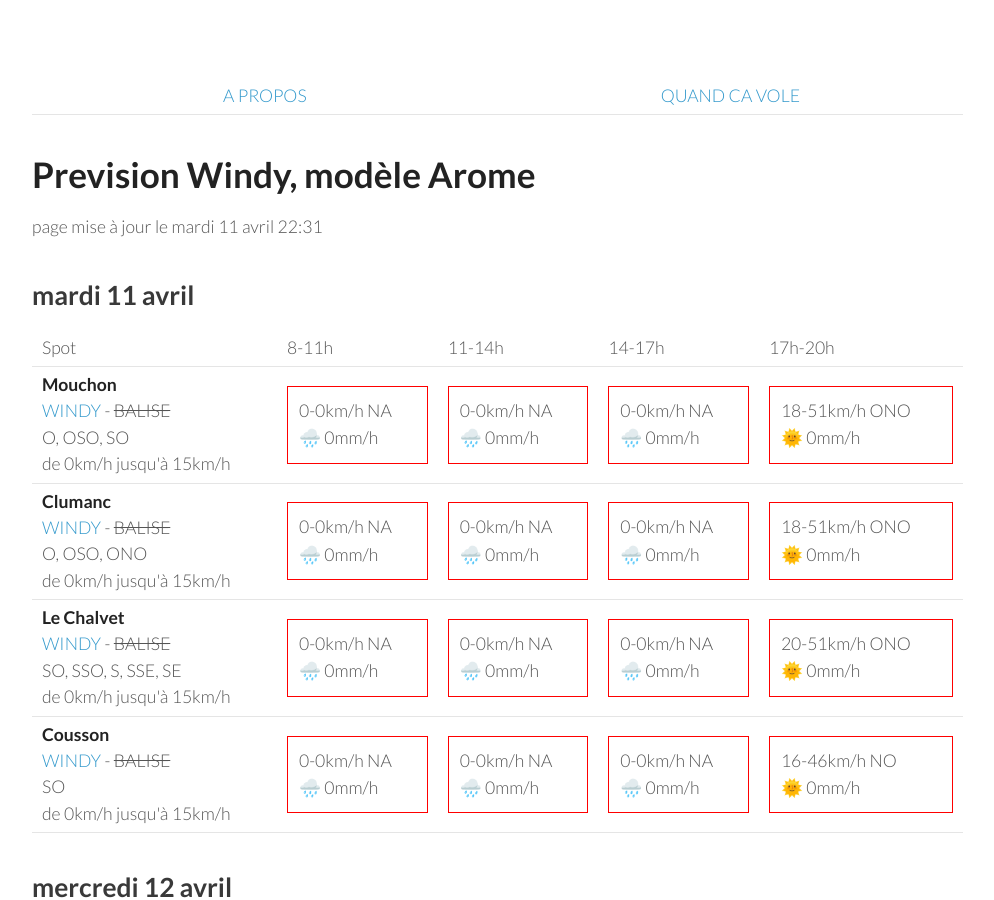
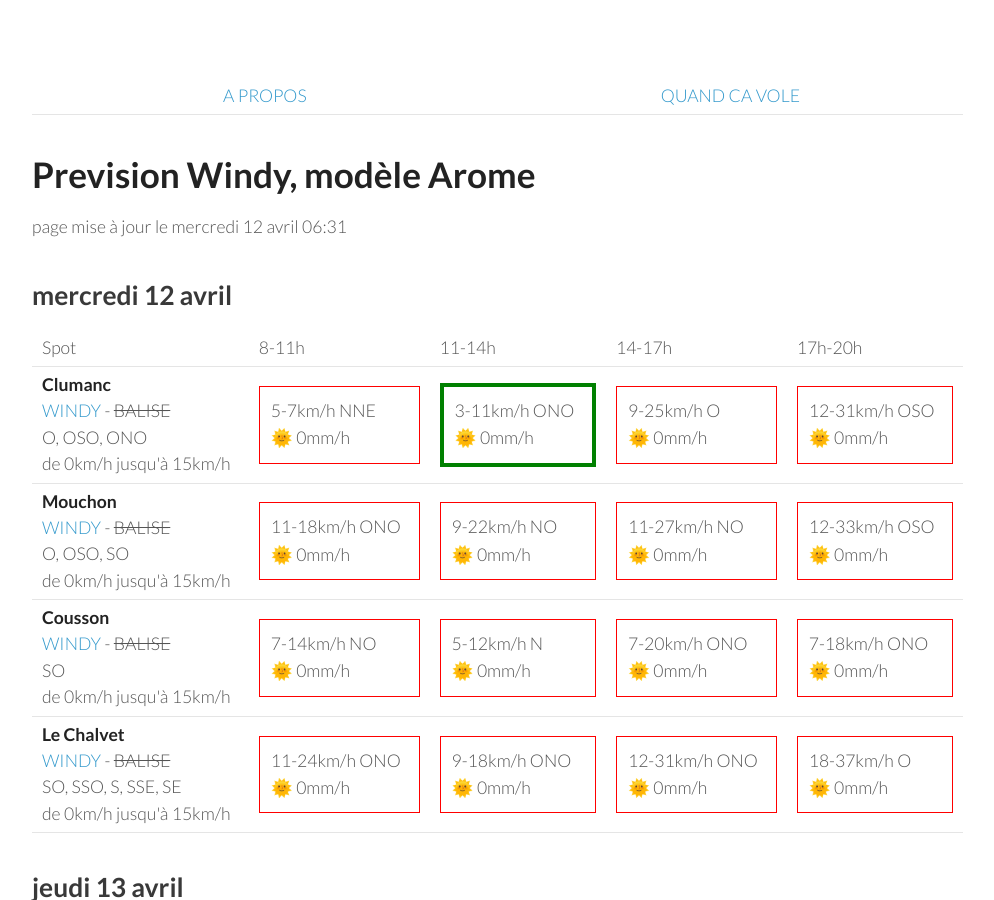
Before and after one commit to parapente-dans-le-nord/parapente-dans-le-nord.github.io, a Jekyll site: the page built from serre_poncon.markdown, in a window 1280 px wide and 900 px high. Shown: the whole window, without its empty margins (26-1020 px from the left). Built offline with Jekyll 4.4.1, drawn with Linux system fonts in a browser that asks for light colours.

Commit message:
update index.markdown

```diff
--- a/serre_poncon.markdown
+++ b/serre_poncon.markdown
@@ -7,60 +7,8 @@ title:  "Tous les spots"
 {: .links}
 
 # Prevision Windy, modèle Arome
-page mise à jour le mardi 11 avril 22:31
+page mise à jour le mercredi 12 avril 06:31
 
-## mardi 11 avril
-
-{::nomarkdown}
-<table>
-  <tbody>
-    <tr>
-      <td>Spot</td>
-      <td>8-11h</td>
-      <td>11-14h</td>
-      <td>14-17h</td>
-      <td>17h-20h</td>
-    </tr>
-<tr>
-        <td><strong>Mouchon</strong><br><a href="https://windy.com/43.992/6.424?43.878,6.425,10,m:eSuaglR">WINDY</a> - <span class="no-balise"> BALISE </span><br> <span class="vent-favorable">O, OSO, SO</span><br><span class="force-vent">de 0km/h jusqu'à 15km/h</span> </td>
-
-            <td><div class="not-flyable"><p>0-0km/h NA</p><p>🌧️ 0mm/h</p></div></td>
-            <td><div class="not-flyable"><p>0-0km/h NA</p><p>🌧️ 0mm/h</p></div></td>
-            <td><div class="not-flyable"><p>0-0km/h NA</p><p>🌧️ 0mm/h</p></div></td>
-            <td><div class="not-flyable"><p>18-51km/h ONO</p><p>🌞 0mm/h</p></div></td>
-
-    </tr>
-<tr>
-        <td><strong>Clumanc</strong><br><a href="https://windy.com/44.027/6.402?43.914,6.403,10,m:eSxaglP">WINDY</a> - <span class="no-balise"> BALISE </span><br> <span class="vent-favorable">O, OSO, ONO</span><br><span class="force-vent">de 0km/h jusqu'à 15km/h</span> </td>
-
-            <td><div class="not-flyable"><p>0-0km/h NA</p><p>🌧️ 0mm/h</p></div></td>
-            <td><div class="not-flyable"><p>0-0km/h NA</p><p>🌧️ 0mm/h</p></div></td>
-            <td><div class="not-flyable"><p>0-0km/h NA</p><p>🌧️ 0mm/h</p></div></td>
-            <td><div class="not-flyable"><p>18-51km/h ONO</p><p>🌞 0mm/h</p></div></td>
-
-    </tr>
-<tr>
-        <td><strong>Le Chalvet</strong><br><a href="https://windy.com/43.979/6.480?43.866,6.480,10,m:eSsaglX">WINDY</a> - <span class="no-balise"> BALISE </span><br> <span class="vent-favorable">SO, SSO, S, SSE, SE</span><br><span class="force-vent">de 0km/h jusqu'à 15km/h</span> </td>
-
-            <td><div class="not-flyable"><p>0-0km/h NA</p><p>🌧️ 0mm/h</p></div></td>
-            <td><div class="not-flyable"><p>0-0km/h NA</p><p>🌧️ 0mm/h</p></div></td>
-            <td><div class="not-flyable"><p>0-0km/h NA</p><p>🌧️ 0mm/h</p></div></td>
-            <td><div class="not-flyable"><p>20-51km/h ONO</p><p>🌞 0mm/h</p></div></td>
-
-    </tr>
-<tr>
-        <td><strong>Cousson</strong><br><a href="https://windy.com/44.054/6.240?43.940,6.241,10,m:eSAaglz">WINDY</a> - <span class="no-balise"> BALISE </span><br> <span class="vent-favorable">SO</span><br><span class="force-vent">de 0km/h jusqu'à 15km/h</span> </td>
-
-            <td><div class="not-flyable"><p>0-0km/h NA</p><p>🌧️ 0mm/h</p></div></td>
-            <td><div class="not-flyable"><p>0-0km/h NA</p><p>🌧️ 0mm/h</p></div></td>
-            <td><div class="not-flyable"><p>0-0km/h NA</p><p>🌧️ 0mm/h</p></div></td>
-            <td><div class="not-flyable"><p>16-46km/h NO</p><p>🌞 0mm/h</p></div></td>
-
-    </tr>
-
-</tbody>
-</table>
-{:/}
 ## mercredi 12 avril
 
 {::nomarkdown}
```
